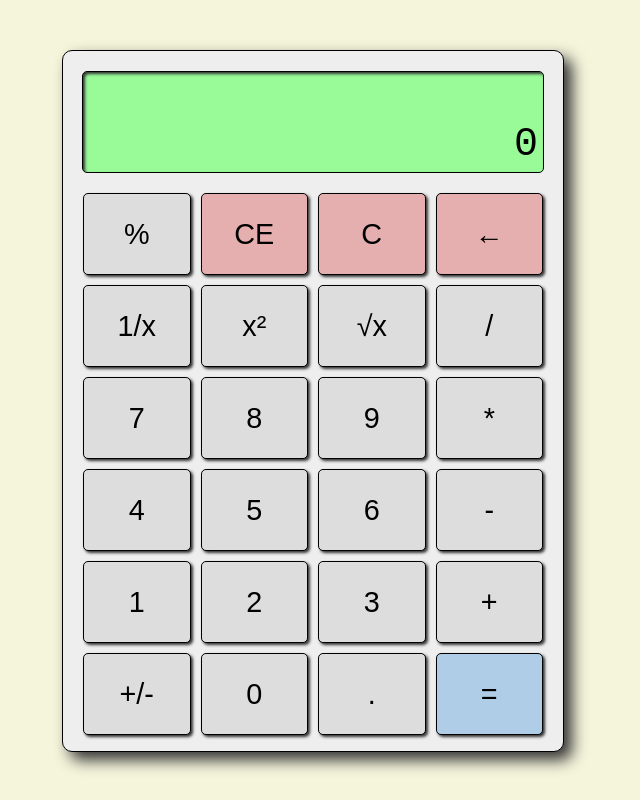
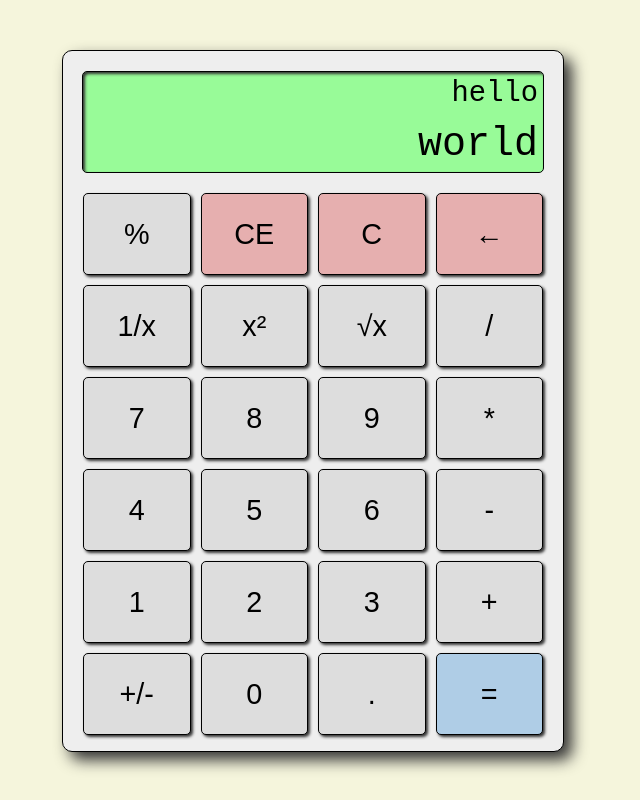
Before and after one commit to GrimGuyMike/node-calculator, a website: page public/index.html in a window 1280 px wide. Shown: the whole page, without its empty margins (328-968 px from the left). Drawn offline with Linux system fonts and the light colour scheme.

Commit message:
created screen module

```diff
--- a/public/index.html
+++ b/public/index.html
@@ -11,7 +11,7 @@
     <link rel="stylesheet" href="style.css">
     <link rel="icon" href="icon.png">
 
-    <script defer src="./scripts/main.js"></script>
+    <script defer type="module" src="./scripts/main.js"></script>
 
     <title>Calculator</title>
 
--- a/public/scripts/main.js
+++ b/public/scripts/main.js
@@ -1,5 +1,12 @@
+import { ScreenObserver } from "./screen.esm.js";
+
 function main() {
-    //
+    const screen = new ScreenObserver();
+
+    screen.update({
+        history: 'hello',
+        entry: 'world'
+    });
 }
 
 main();
--- /dev/null
+++ b/public/scripts/patterns.esm.js
@@ -0,0 +1,5 @@
+export class Observer {
+    update() {
+        throw new Error('Not implemented');
+    };
+};
--- /dev/null
+++ b/public/scripts/screen.esm.js
@@ -0,0 +1,20 @@
+import { Observer } from "./patterns.esm.js";
+
+export class ScreenObserver extends Observer {
+    _entry = document.querySelector('.screen > .current');
+    _history = document.querySelector('.screen > .history');
+
+    set entry(val) {
+        this._entry.innerText = val;
+    };
+
+    set history(val) {
+        this._history.innerText = val;
+    };
+
+    update(state) {
+        for(let prop in state) {
+            this[prop] = state[prop];
+        }
+    };
+};
```
